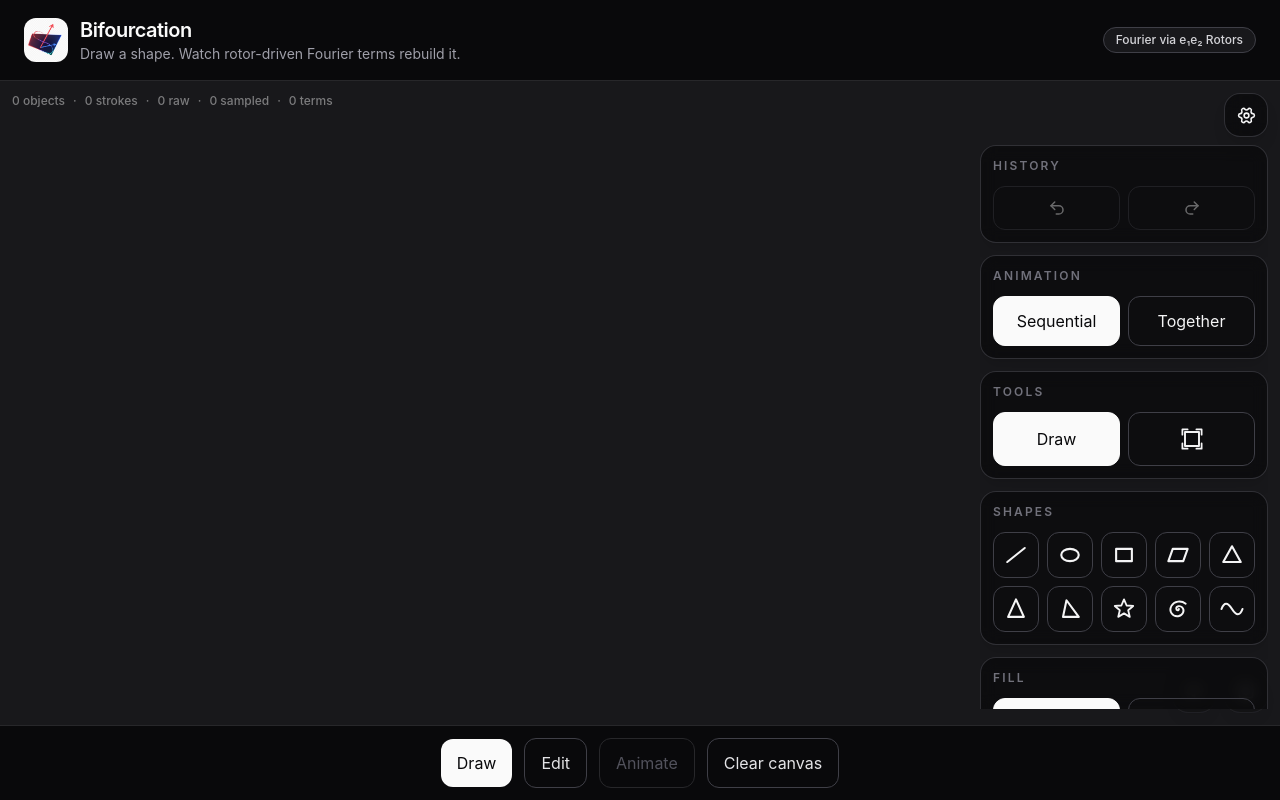
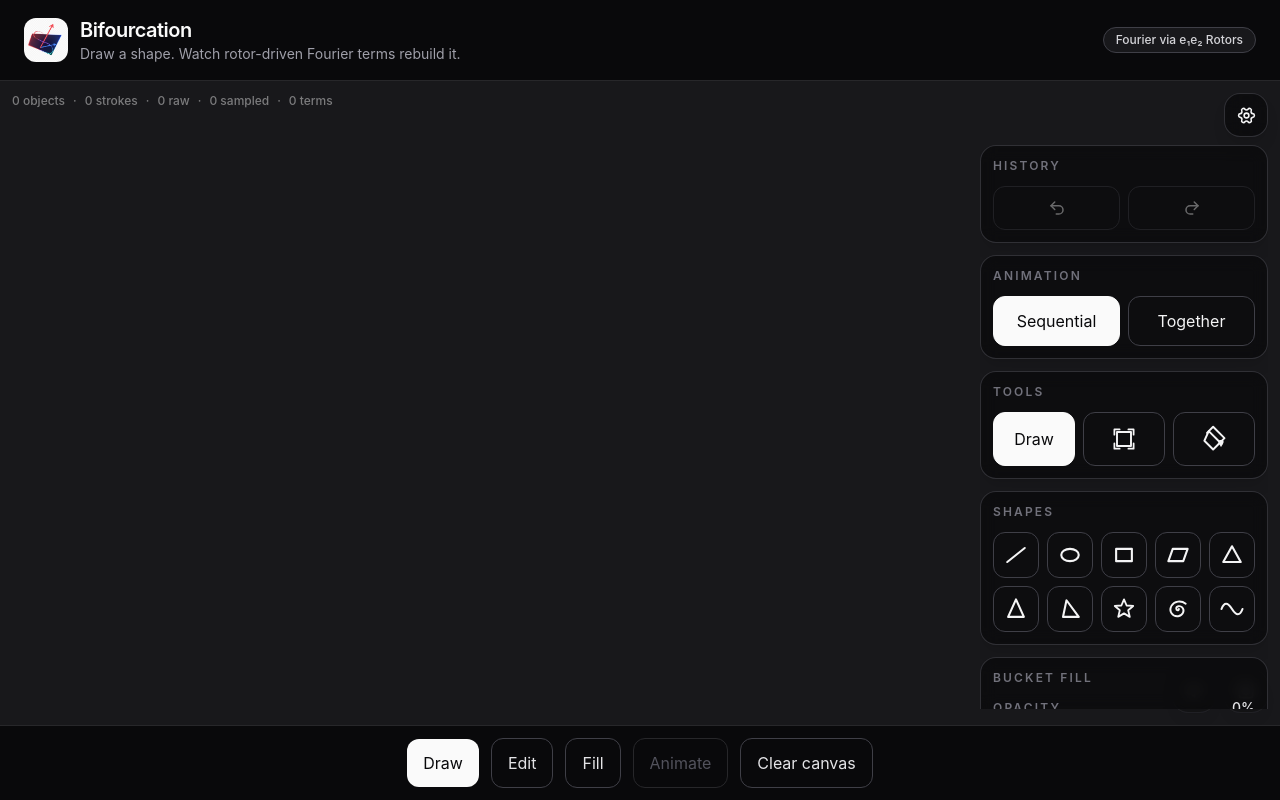
Before and after one commit to MSulSal/bifourcation, a React (Vite) app: page / in a window 1280 px wide. Both pictures are taken after a click on the button 1246 px from the left and 115 px from the top of the page. Built offline with nearby package versions, Linux system fonts and the light colour scheme.

Commit message:
Add bucket fill tool

```diff
--- a/src/App.tsx
+++ b/src/App.tsx
@@ -8,6 +8,7 @@ import {
 } from "react";
 import { Redo2, Settings, Undo2 } from "lucide-react";
 import { DrawingSoundEngine, type SonicStroke } from "./audio/soundEngine";
+import { BucketFillCanvas } from "./components/BucketFillCanvas";
 import { DrawingCanvas } from "./components/DrawingCanvas";
 import { ObjectTransformCanvas } from "./components/ObjectTransformCanvas";
 import {
@@ -26,12 +27,11 @@ import {
 	flipShapeHorizontal,
 	flipShapeVertical,
 	getShapeLabel,
-	setShapeFill,
 	SHAPE_TOOLS,
 } from "./math/shapes";
 import type {
+	BucketFillObject,
 	DrawingObject,
-	ShapeFill,
 	ShapeKind,
 	ShapeObject,
 	Stroke,
@@ -59,7 +59,6 @@ const STORAGE_KEYS = {
 	bivectorView: "bifourcation.bivectorView",
 	soundEnabled: "bifourcation.soundEnabled",
 	animationTraceMode: "bifourcation.animationTraceMode",
-	fillEnabled: "bifourcation.fillEnabled",
 	fillOpacity: "bifourcation.fillOpacity",
 } as const;
 
@@ -70,7 +69,7 @@ const INACTIVE_BUTTON_CLASS =
 	"shrink-0 rounded-xl border border-zinc-700 px-4 py-3 font-semibold text-zinc-200 transition hover:bg-zinc-800 disabled:cursor-not-allowed disabled:border-zinc-800 disabled:text-zinc-600 disabled:hover:bg-transparent";
 
 type AppMode = "draw" | "animate";
-type ToolMode = "draw" | "edit";
+type ToolMode = "draw" | "edit" | "fill";
 
 type DrawingHistory = {
 	past: DrawingObject[][];
@@ -142,14 +141,10 @@ function readStoredSoundEnabled() {
 	return readStoredValue(STORAGE_KEYS.soundEnabled) === "true";
 }
 
-function readStoredFillEnabled() {
-	return readStoredValue(STORAGE_KEYS.fillEnabled) === "true";
-}
-
 function readStoredFillOpacity() {
 	const storedOpacity = Number(readStoredValue(STORAGE_KEYS.fillOpacity));
 
-	if (!Number.isFinite(storedOpacity)) return 0.28;
+	if (!Number.isFinite(storedOpacity)) return 0.42;
 
 	return clampFillOpacity(storedOpacity);
 }
@@ -315,6 +310,32 @@ function TransformIcon() {
 				stroke="currentColor"
 				strokeWidth="2"
 				strokeLinecap="round"
+			/>
+		</svg>
+	);
+}
+
+function BucketIcon() {
+	return (
+		<svg viewBox="0 0 32 32" aria-hidden="true" className="h-7 w-7">
+			<path
+				d="M10 7L23 20L15 28L5 18L10 7Z"
+				fill="none"
+				stroke="currentColor"
+				strokeWidth="2.2"
+				strokeLinejoin="round"
+			/>
+			<path
+				d="M8 9L15 2L28 15L23 20"
+				fill="none"
+				stroke="currentColor"
+				strokeWidth="2.2"
+				strokeLinecap="round"
+				strokeLinejoin="round"
+			/>
+			<path
+				d="M24 25C24 25 27 21 27 19C27 17.7 25.9 17 24 17C22.1 17 21 17.7 21 19C21 21 24 25 24 25Z"
+				fill="currentColor"
 			/>
 		</svg>
 	);
@@ -352,7 +373,6 @@ function App() {
 	const [selectedObjectId, setSelectedObjectId] = useState<string | null>(
 		null,
 	);
-	const [isFillEnabled, setIsFillEnabled] = useState(readStoredFillEnabled);
 	const [fillOpacity, setFillOpacity] = useState(readStoredFillOpacity);
 
 	const [penColor, setPenColor] = useState(readStoredPenColor);
@@ -360,7 +380,12 @@ function App() {
 
 	const drawingObjects = drawingHistory.present;
 	const strokes = useMemo(
-		() => drawingObjects.map(drawingObjectToStroke),
+		() =>
+			drawingObjects.flatMap(object => {
+				const stroke = drawingObjectToStroke(object);
+
+				return stroke ? [stroke] : [];
+			}),
 		[drawingObjects],
 	);
 
@@ -370,13 +395,6 @@ function App() {
 
 	const selectedShapeObject =
 		selectedObject?.type === "shape" ? selectedObject.shape : null;
-
-	const activeFill: ShapeFill | null = isFillEnabled
-		? {
-				color: penColor,
-				opacity: fillOpacity,
-			}
-		: null;
 
 	const resampledPointCount = 256;
 	const visibleTermCount = resampledPointCount;
@@ -431,6 +449,7 @@ function App() {
 
 	const isAnimationMode = mode === "animate";
 	const isEditMode = mode === "draw" && toolMode === "edit";
+	const isFillMode = mode === "draw" && toolMode === "fill";
 	const isCanvasInteractive =
 		mode === "draw" && toolMode === "draw" && selectedShape === null;
 	const canUndo = drawingHistory.past.length > 0;
@@ -574,6 +593,14 @@ function App() {
 		setMode("draw");
 		setToolMode("edit");
 		setSelectedShape(null);
+		pauseAnimationClock();
+	}
+
+	function enterFillMode() {
+		setMode("draw");
+		setToolMode("fill");
+		setSelectedShape(null);
+		setSelectedObjectId(null);
 		pauseAnimationClock();
 	}
 
@@ -653,6 +680,17 @@ function App() {
 		setSelectedObjectId(shape.id);
 	}
 
+	function commitBucketFill(fill: BucketFillObject) {
+		commitObjects(currentObjects => [
+			...currentObjects,
+			{
+				type: "bucket-fill",
+				id: fill.id,
+				fill,
+			},
+		]);
+	}
+
 	function beginObjectEdit() {
 		if (!editSnapshotRef.current) {
 			editSnapshotRef.current = drawingHistory.present;
@@ -718,12 +756,6 @@ function App() {
 		);
 
 		setSelectedObjectId(null);
-	}
-
-	function applyCurrentFillToSelectedShape() {
-		if (!selectedShapeObject) return;
-
-		commitSelectedShapeUpdate(shape => setShapeFill(shape, activeFill));
 	}
 
 	async function handleImageUpload(event: ChangeEvent<HTMLInputElement>) {
@@ -903,10 +935,6 @@ function App() {
 	}, [isSoundEnabled]);
 
 	useEffect(() => {
-		writeStoredValue(STORAGE_KEYS.fillEnabled, String(isFillEnabled));
-	}, [isFillEnabled]);
-
-	useEffect(() => {
 		writeStoredValue(STORAGE_KEYS.fillOpacity, String(fillOpacity));
 	}, [fillOpacity]);
 
@@ -946,6 +974,7 @@ function App() {
 				event.preventDefault();
 				setSelectedShape(null);
 				setSelectedObjectId(null);
+				setToolMode("draw");
 			}
 		}
 
@@ -1055,8 +1084,16 @@ function App() {
 						}
 						color={penColor}
 						width={penWidth}
-						fill={activeFill}
+						fill={null}
 						onCommitShape={commitShape}
+					/>
+
+					<BucketFillCanvas
+						enabled={isFillMode}
+						objects={drawingObjects}
+						color={penColor}
+						opacity={fillOpacity}
+						onCommitFill={commitBucketFill}
 					/>
 
 					<ObjectTransformCanvas
@@ -1108,6 +1145,15 @@ function App() {
 								</span>
 							</>
 						)}
+
+						{isFillMode && (
+							<>
+								<span>·</span>
+								<span className="text-zinc-100/70">
+									bucket fill
+								</span>
+							</>
+						)}
 					</div>
 
 					{selectedShape &&
@@ -1123,6 +1169,13 @@ function App() {
 						<div className="pointer-events-none absolute bottom-16 left-1/2 z-30 -translate-x-1/2 rounded-2xl border border-zinc-700/70 bg-zinc-950/70 px-4 py-2 text-xs font-medium text-zinc-200 shadow-lg backdrop-blur">
 							Select a shape. Drag to move. Use handles to scale
 							or rotate.
+						</div>
+					)}
+
+					{isFillMode && (
+						<div className="pointer-events-none absolute bottom-16 left-1/2 z-30 -translate-x-1/2 rounded-2xl border border-zinc-700/70 bg-zinc-950/70 px-4 py-2 text-xs font-medium text-zinc-200 shadow-lg backdrop-blur">
+							Click anywhere to flood fill until a drawn boundary
+							or canvas edge.
 						</div>
 					)}
 
@@ -1238,7 +1291,7 @@ function App() {
 									Tools
 								</p>
 
-								<div className="grid grid-cols-2 gap-2">
+								<div className="grid grid-cols-3 gap-2">
 									<button
 										className={[
 											"rounded-xl border px-3 py-3 text-sm font-semibold transition",
@@ -1264,6 +1317,20 @@ function App() {
 										title="Edit shapes"
 									>
 										<TransformIcon />
+									</button>
+
+									<button
+										className={[
+											"flex items-center justify-center rounded-xl border px-3 py-3 text-sm font-semibold transition",
+											toolMode === "fill"
+												? "border-zinc-50 bg-zinc-50 text-zinc-950"
+												: "border-zinc-700 text-zinc-100 hover:bg-zinc-800",
+										].join(" ")}
+										onClick={enterFillMode}
+										aria-label="Bucket fill"
+										title="Bucket fill"
+									>
+										<BucketIcon />
 									</button>
 								</div>
 							</section>
@@ -1319,36 +1386,10 @@ function App() {
 
 							<section className="rounded-2xl border border-zinc-700/70 bg-zinc-950/70 p-3 shadow-lg backdrop-blur">
 								<p className="mb-3 text-xs font-semibold uppercase tracking-[0.18em] text-zinc-500">
-									Fill
+									Bucket fill
 								</p>
 
-								<div className="grid grid-cols-2 gap-2">
-									<button
-										className={[
-											"rounded-xl border px-3 py-3 text-sm font-semibold transition",
-											!isFillEnabled
-												? "border-zinc-50 bg-zinc-50 text-zinc-950"
-												: "border-zinc-700 text-zinc-100 hover:bg-zinc-800",
-										].join(" ")}
-										onClick={() => setIsFillEnabled(false)}
-									>
-										None
-									</button>
-
-									<button
-										className={[
-											"rounded-xl border px-3 py-3 text-sm font-semibold transition",
-											isFillEnabled
-												? "border-zinc-50 bg-zinc-50 text-zinc-950"
-												: "border-zinc-700 text-zinc-100 hover:bg-zinc-800",
-										].join(" ")}
-										onClick={() => setIsFillEnabled(true)}
-									>
-										Solid
-									</button>
-								</div>
-
-								<div className="mt-3 flex items-center justify-between">
+								<div className="flex items-center justify-between">
 									<span className="text-xs font-semibold uppercase tracking-[0.18em] text-zinc-500">
 										Opacity
 									</span>
@@ -1371,13 +1412,11 @@ function App() {
 									}
 								/>
 
-								<button
-									className="mt-3 w-full rounded-xl border border-zinc-700 px-3 py-3 text-sm font-semibold text-zinc-100 transition hover:bg-zinc-800 disabled:cursor-not-allowed disabled:opacity-40"
-									onClick={applyCurrentFillToSelectedShape}
-									disabled={!selectedShapeObject}
-								>
-									Apply to selected
-								</button>
+								<p className="mt-3 text-xs leading-5 text-zinc-500">
+									Select the bucket tool, choose a color, then
+									click the canvas. Open loops can leak to the
+									canvas edge.
+								</p>
 							</section>
 
 							{selectedShapeObject && (
@@ -1416,22 +1455,7 @@ function App() {
 										</button>
 
 										<button
-											className="rounded-xl border border-zinc-700 px-3 py-3 text-sm font-semibold text-zinc-100 transition hover:bg-zinc-800"
-											onClick={() =>
-												commitSelectedShapeUpdate(
-													shape =>
-														setShapeFill(
-															shape,
-															null,
-														),
-												)
-											}
-										>
-											No fill
-										</button>
-
-										<button
-											className="rounded-xl border border-red-900/70 px-3 py-3 text-sm font-semibold text-red-200 transition hover:bg-red-950/50"
+											className="col-span-2 rounded-xl border border-red-900/70 px-3 py-3 text-sm font-semibold text-red-200 transition hover:bg-red-950/50"
 											onClick={deleteSelectedObject}
 										>
 											Delete
@@ -1662,6 +1686,17 @@ function App() {
 
 						<button
 							className={
+								mode === "draw" && toolMode === "fill"
+									? ACTIVE_BUTTON_CLASS
+									: INACTIVE_BUTTON_CLASS
+							}
+							onClick={enterFillMode}
+						>
+							Fill
+						</button>
+
+						<button
+							className={
 								isAnimationMode
 									? ACTIVE_BUTTON_CLASS
 									: INACTIVE_BUTTON_CLASS
--- /dev/null
+++ b/src/components/BucketFillCanvas.tsx
@@ -0,0 +1,241 @@
+import {
+	useEffect,
+	useRef,
+	type PointerEvent as ReactPointerEvent,
+} from "react";
+import { createId, renderBoundaryObject } from "../math/shapes";
+import type {
+	BucketFillObject,
+	BucketFillSpan,
+	DrawingObject,
+	Point,
+} from "../types/geometry";
+
+type BucketFillCanvasProps = {
+	enabled: boolean;
+	objects: DrawingObject[];
+	color: string;
+	opacity: number;
+	onCommitFill: (fill: BucketFillObject) => void;
+};
+
+function getPointerPoint(
+	event: ReactPointerEvent<HTMLCanvasElement>,
+	canvas: HTMLCanvasElement,
+): Point {
+	const rect = canvas.getBoundingClientRect();
+
+	return {
+		x: event.clientX - rect.left,
+		y: event.clientY - rect.top,
+	};
+}
+
+function resizeCanvasToDisplaySize(canvas: HTMLCanvasElement) {
+	const rect = canvas.getBoundingClientRect();
+	const dpr = window.devicePixelRatio || 1;
+
+	canvas.width = Math.round(rect.width * dpr);
+	canvas.height = Math.round(rect.height * dpr);
+
+	const ctx = canvas.getContext("2d");
+	if (!ctx) return;
+
+	ctx.setTransform(dpr, 0, 0, dpr, 0, 0);
+}
+
+function getFloodFillSpans({
+	objects,
+	seed,
+	width,
+	height,
+}: {
+	objects: DrawingObject[];
+	seed: Point;
+	width: number;
+	height: number;
+}): BucketFillSpan[] {
+	const pixelWidth = Math.max(1, Math.round(width));
+	const pixelHeight = Math.max(1, Math.round(height));
+	const startX = Math.floor(seed.x);
+	const startY = Math.floor(seed.y);
+
+	if (
+		startX < 0 ||
+		startX >= pixelWidth ||
+		startY < 0 ||
+		startY >= pixelHeight
+	) {
+		return [];
+	}
+
+	const boundaryCanvas = document.createElement("canvas");
+	boundaryCanvas.width = pixelWidth;
+	boundaryCanvas.height = pixelHeight;
+
+	const ctx = boundaryCanvas.getContext("2d");
+	if (!ctx) return [];
+
+	ctx.clearRect(0, 0, pixelWidth, pixelHeight);
+
+	for (const object of objects) {
+		renderBoundaryObject(ctx, object);
+	}
+
+	const imageData = ctx.getImageData(0, 0, pixelWidth, pixelHeight);
+	const data = imageData.data;
+	const totalPixels = pixelWidth * pixelHeight;
+	const startIndex = startY * pixelWidth + startX;
+
+	function isBoundary(index: number) {
+		return data[index * 4 + 3] > 8;
+	}
+
+	if (isBoundary(startIndex)) return [];
+
+	const visited = new Uint8Array(totalPixels);
+	const queue = new Int32Array(totalPixels);
+
+	let head = 0;
+	let tail = 0;
+
+	visited[startIndex] = 1;
+	queue[tail] = startIndex;
+	tail += 1;
+
+	while (head < tail) {
+		const index = queue[head];
+		head += 1;
+
+		const x = index % pixelWidth;
+		const y = Math.floor(index / pixelWidth);
+
+		const neighbors = [
+			x > 0 ? index - 1 : -1,
+			x < pixelWidth - 1 ? index + 1 : -1,
+			y > 0 ? index - pixelWidth : -1,
+			y < pixelHeight - 1 ? index + pixelWidth : -1,
+		];
+
+		for (const neighbor of neighbors) {
+			if (neighbor < 0) continue;
+			if (visited[neighbor]) continue;
+			if (isBoundary(neighbor)) continue;
+
+			visited[neighbor] = 1;
+			queue[tail] = neighbor;
+			tail += 1;
+		}
+	}
+
+	const spans: BucketFillSpan[] = [];
+
+	for (let y = 0; y < pixelHeight; y += 1) {
+		let x = 0;
+
+		while (x < pixelWidth) {
+			const index = y * pixelWidth + x;
+
+			if (!visited[index]) {
+				x += 1;
+				continue;
+			}
+
+			const start = x;
+
+			while (x < pixelWidth && visited[y * pixelWidth + x]) {
+				x += 1;
+			}
+
+			spans.push({
+				x: start,
+				y,
+				width: x - start,
+			});
+		}
+	}
+
+	return spans;
+}
+
+export function BucketFillCanvas({
+	enabled,
+	objects,
+	color,
+	opacity,
+	onCommitFill,
+}: BucketFillCanvasProps) {
+	const canvasRef = useRef<HTMLCanvasElement | null>(null);
+
+	function clearCanvas() {
+		const canvas = canvasRef.current;
+		if (!canvas) return;
+
+		const rect = canvas.getBoundingClientRect();
+		const ctx = canvas.getContext("2d");
+		if (!ctx) return;
+
+		ctx.clearRect(0, 0, rect.width, rect.height);
+	}
+
+	function handlePointerDown(event: ReactPointerEvent<HTMLCanvasElement>) {
+		if (!enabled || event.button !== 0) return;
+
+		const canvas = canvasRef.current;
+		if (!canvas) return;
+
+		event.preventDefault();
+
+		const rect = canvas.getBoundingClientRect();
+		const seed = getPointerPoint(event, canvas);
+
+		const spans = getFloodFillSpans({
+			objects,
+			seed,
+			width: rect.width,
+			height: rect.height,
+		});
+
+		if (spans.length === 0) return;
+
+		onCommitFill({
+			id: createId("fill"),
+			color,
+			opacity,
+			seed,
+			canvasWidth: rect.width,
+			canvasHeight: rect.height,
+			spans,
+		});
+	}
+
+	useEffect(() => {
+		const canvas = canvasRef.current;
+		if (!canvas) return;
+
+		resizeCanvasToDisplaySize(canvas);
+		clearCanvas();
+
+		const resizeObserver = new ResizeObserver(() => {
+			resizeCanvasToDisplaySize(canvas);
+			clearCanvas();
+		});
+
+		resizeObserver.observe(canvas);
+
+		return () => resizeObserver.disconnect();
+	}, []);
+
+	return (
+		<canvas
+			ref={canvasRef}
+			className={[
+				"absolute inset-0 z-20 block h-full w-full touch-none",
+				enabled
+					? "pointer-events-auto cursor-crosshair"
+					: "pointer-events-none",
+			].join(" ")}
+			onPointerDown={handlePointerDown}
+		/>
+	);
+}
```
Also changed, not shown: src/components/DrawingCanvas.tsx (+6 -4 lines), src/math/shapes.ts (+99 -28 lines), src/types/geometry.ts (+21 -0 lines).
